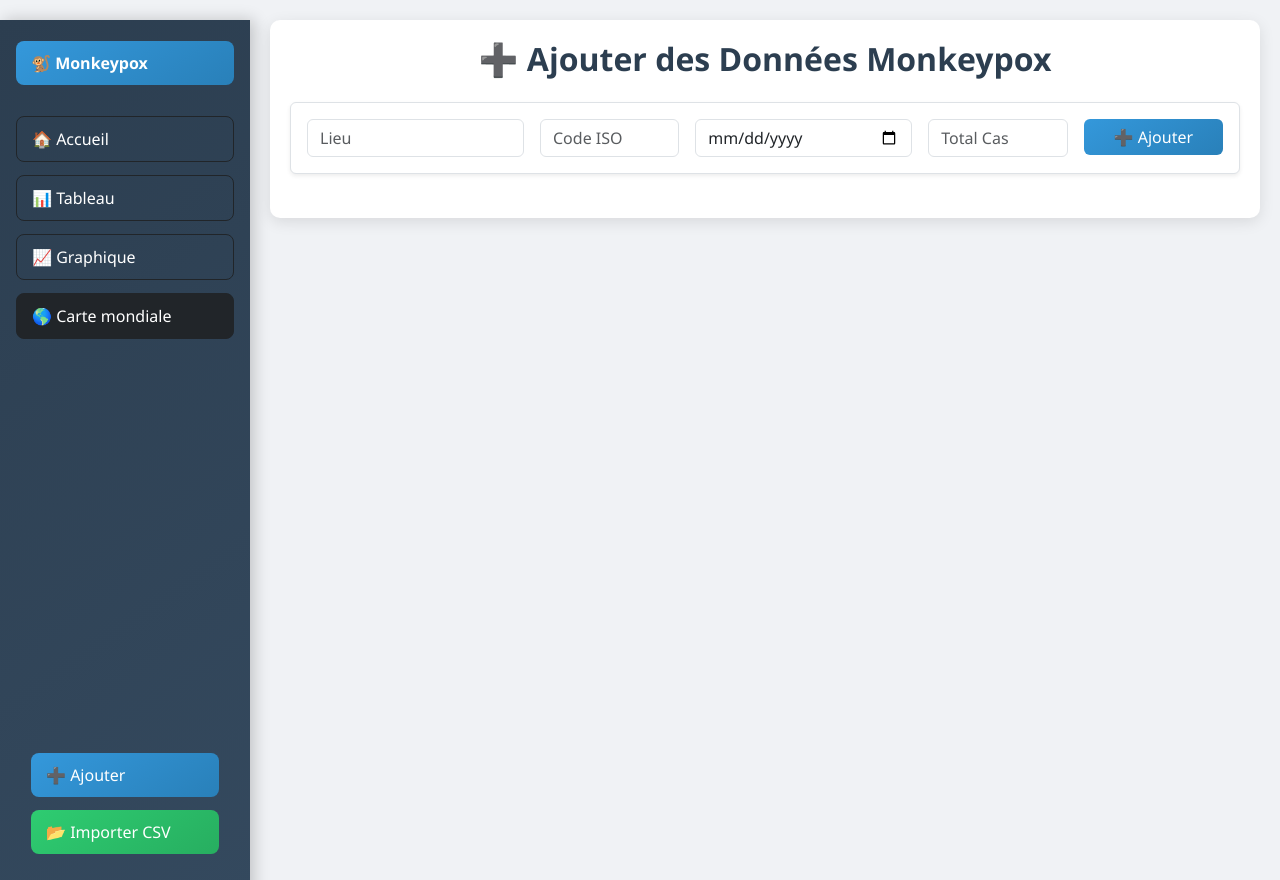
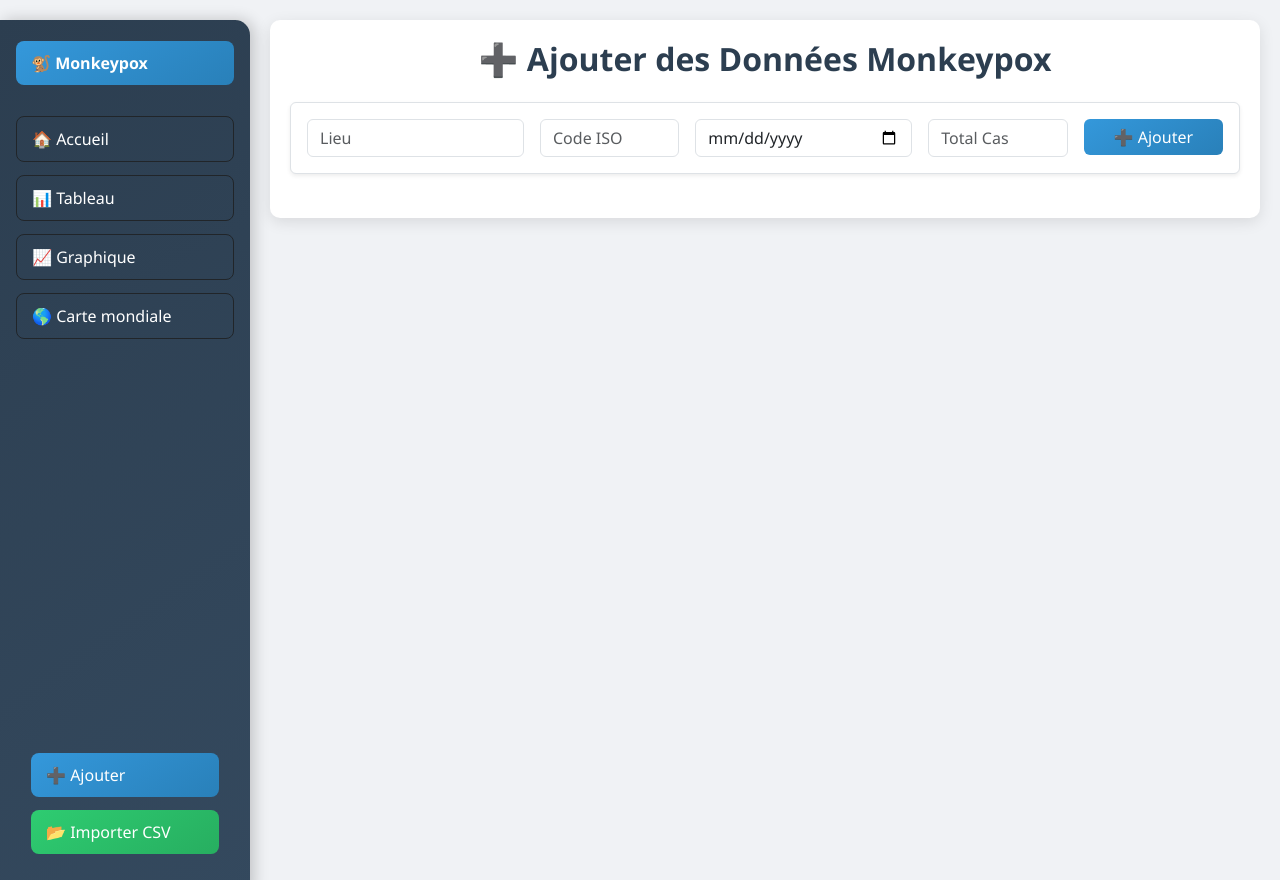
Before and after one commit to Mooodrix/mspr1, a Flask app: page /ajout in a window 1280 px wide. Run offline with Flask 3, Linux system fonts and the light colour scheme; some libraries are stand-ins or nearby versions.

Commit message:
navbar radius

```diff
--- a/templates/Ajout.html
+++ b/templates/Ajout.html
@@ -20,6 +20,8 @@
             background: linear-gradient(145deg, #2c3e50, #34495e);
             box-shadow: 4px 0 15px rgba(0, 0, 0, 0.2);
             color: white;
+            border-radius: 0 15px 15px 0; /* Add this line to round the right side */
+            padding-right: 5px; /* Optional: Add some padding for better appearance */
         }
 
         .sidebar nav a {
@@ -241,7 +243,7 @@
         <a href="/" class="btn btn-outline-dark w-100 text-start mb-2">🏠 Accueil</a>
         <a href="/tableau" class="btn btn-outline-dark w-100 text-start mb-2">📊 Tableau</a>
         <a href="/graphique" class="btn btn-outline-dark w-100 text-start mb-2">📈 Graphique</a>
-        <a href="/world-map" class="btn btn-dark w-100 text-start">🌎 Carte mondiale</a>
+        <a href="/world-map" class="btn btn-outline-dark w-100 text-start">🌎 Carte mondiale</a>
     </nav>
 
     <!-- Boutons en bas -->
--- a/templates/Tableau.html
+++ b/templates/Tableau.html
@@ -21,6 +21,8 @@
             background: linear-gradient(145deg, #2c3e50, #34495e);
             box-shadow: 4px 0 15px rgba(0, 0, 0, 0.2);
             color: white;
+            border-radius: 0 15px 15px 0; /* Add this line to round the right side */
+            padding-right: 5px; /* Optional: Add some padding for better appearance */
         }
 
         .sidebar nav a {
@@ -242,7 +244,7 @@
         <a href="/" class="btn btn-outline-dark w-100 text-start mb-2">🏠 Accueil</a>
         <a href="/tableau" class="btn btn-outline-dark w-100 text-start mb-2">📊 Tableau</a>
         <a href="/graphique" class="btn btn-outline-dark w-100 text-start mb-2">📈 Graphique</a>
-        <a href="/world-map" class="btn btn-dark w-100 text-start">🌎 Carte mondiale</a>
+        <a href="/world-map" class="btn btn-outline-dark w-100 text-start">🌎 Carte mondiale</a>
     </nav>
 
     <!-- Boutons en bas -->
--- a/templates/graphique.html
+++ b/templates/graphique.html
@@ -20,6 +20,8 @@
             background: linear-gradient(145deg, #2c3e50, #34495e);
             box-shadow: 4px 0 15px rgba(0, 0, 0, 0.2);
             color: white;
+            border-radius: 0 15px 15px 0; /* Add this line to round the right side */
+            padding-right: 5px; /* Optional: Add some padding for better appearance */
         }
 
         .sidebar nav a {
@@ -241,7 +243,7 @@
         <a href="/" class="btn btn-outline-dark w-100 text-start mb-2">🏠 Accueil</a>
         <a href="/tableau" class="btn btn-outline-dark w-100 text-start mb-2">📊 Tableau</a>
         <a href="/graphique" class="btn btn-outline-dark w-100 text-start mb-2">📈 Graphique</a>
-        <a href="/world-map" class="btn btn-dark w-100 text-start">🌎 Carte mondiale</a>
+        <a href="/world-map" class="btn btn-outline-dark w-100 text-start">🌎 Carte mondiale</a>
     </nav>
 
     <!-- Boutons en bas -->
--- a/templates/importCSV.html
+++ b/templates/importCSV.html
@@ -20,6 +20,8 @@
             background: linear-gradient(145deg, #2c3e50, #34495e);
             box-shadow: 4px 0 15px rgba(0, 0, 0, 0.2);
             color: white;
+            border-radius: 0 15px 15px 0; /* Add this line to round the right side */
+            padding-right: 5px; /* Optional: Add some padding for better appearance */
         }
 
         .sidebar nav a {
@@ -241,7 +243,7 @@
         <a href="/" class="btn btn-outline-dark w-100 text-start mb-2">🏠 Accueil</a>
         <a href="/tableau" class="btn btn-outline-dark w-100 text-start mb-2">📊 Tableau</a>
         <a href="/graphique" class="btn btn-outline-dark w-100 text-start mb-2">📈 Graphique</a>
-        <a href="/world-map" class="btn btn-dark w-100 text-start">🌎 Carte mondiale</a>
+        <a href="/world-map" class="btn btn-outline-dark w-100 text-start">🌎 Carte mondiale</a>
     </nav>
 
     <!-- Boutons en bas -->
--- a/templates/index.html
+++ b/templates/index.html
@@ -21,6 +21,8 @@
             background: linear-gradient(145deg, #2c3e50, #34495e);
             box-shadow: 4px 0 15px rgba(0, 0, 0, 0.2);
             color: white;
+            border-radius: 0 15px 15px 0; /* Add this line to round the right side */
+            padding-right: 5px; /* Optional: Add some padding for better appearance */
         }
 
         .sidebar nav a {
@@ -242,7 +244,7 @@
         <a href="/" class="btn btn-outline-dark w-100 text-start mb-2">🏠 Accueil</a>
         <a href="/tableau" class="btn btn-outline-dark w-100 text-start mb-2">📊 Tableau</a>
         <a href="/graphique" class="btn btn-outline-dark w-100 text-start mb-2">📈 Graphique</a>
-        <a href="/world-map" class="btn btn-outline-dark w-100 text-start">Carte du Monde</a>
+        <a href="/world-map" class="btn btn-outline-dark w-100 text-start">🌎 Carte mondiale</a>
     </nav>
 
     <!-- Boutons en bas -->
--- a/templates/world-map.html
+++ b/templates/world-map.html
@@ -21,6 +21,8 @@
             background: linear-gradient(145deg, #2c3e50, #34495e);
             box-shadow: 4px 0 15px rgba(0, 0, 0, 0.2);
             color: white;
+            border-radius: 0 15px 15px 0; /* Add this line to round the right side */
+            padding-right: 5px; /* Optional: Add some padding for better appearance */
         }
 
         .sidebar nav a {
@@ -242,7 +244,7 @@
         <a href="/" class="btn btn-outline-dark w-100 text-start mb-2">🏠 Accueil</a>
         <a href="/tableau" class="btn btn-outline-dark w-100 text-start mb-2">📊 Tableau</a>
         <a href="/graphique" class="btn btn-outline-dark w-100 text-start mb-2">📈 Graphique</a>
-        <a href="/world-map" class="btn btn-dark w-100 text-start">🌎 Carte mondiale</a>
+        <a href="/world-map" class="btn btn-outline-dark w-100 text-start">🌎 Carte mondiale</a>
     </nav>
 
     <!-- Boutons en bas -->
```
